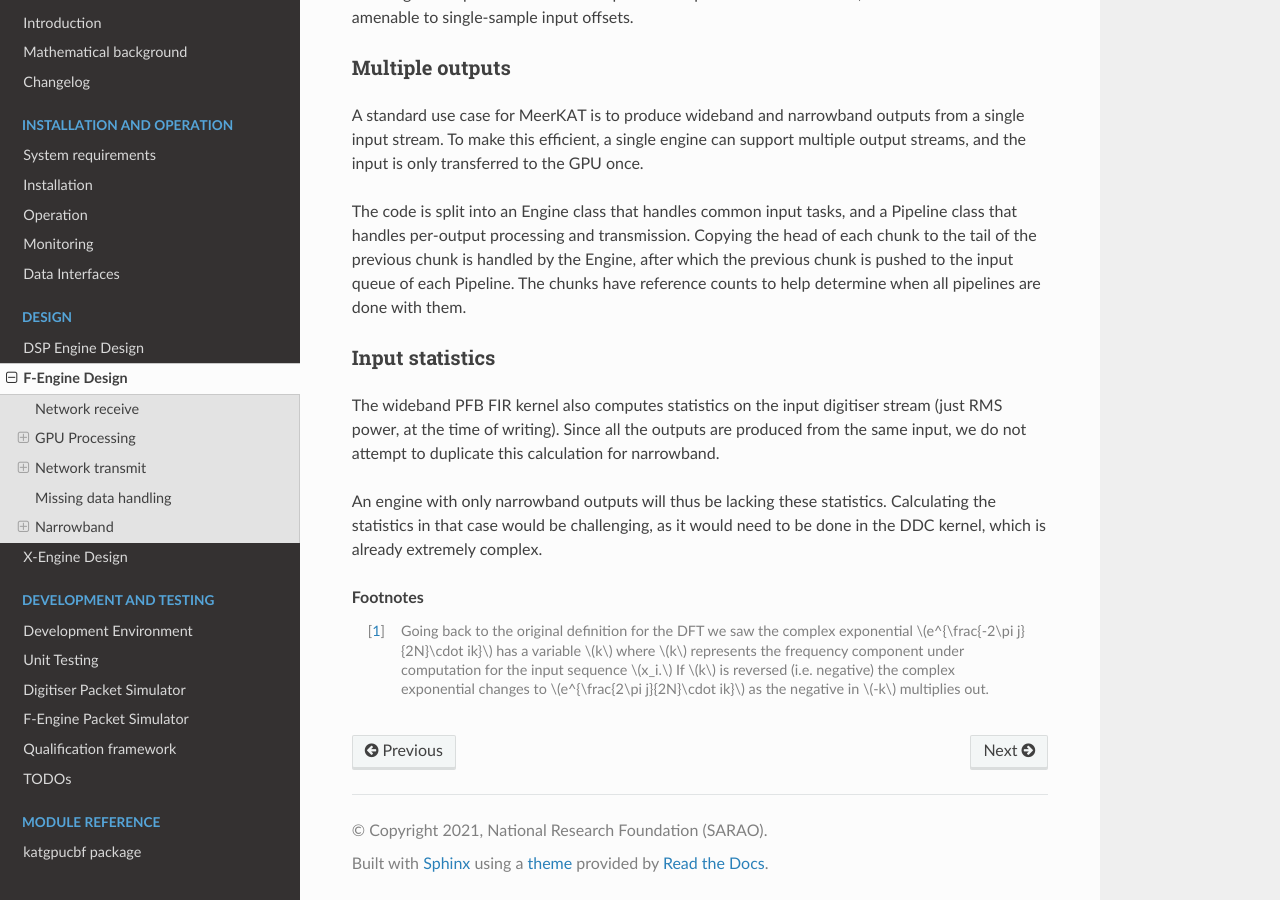
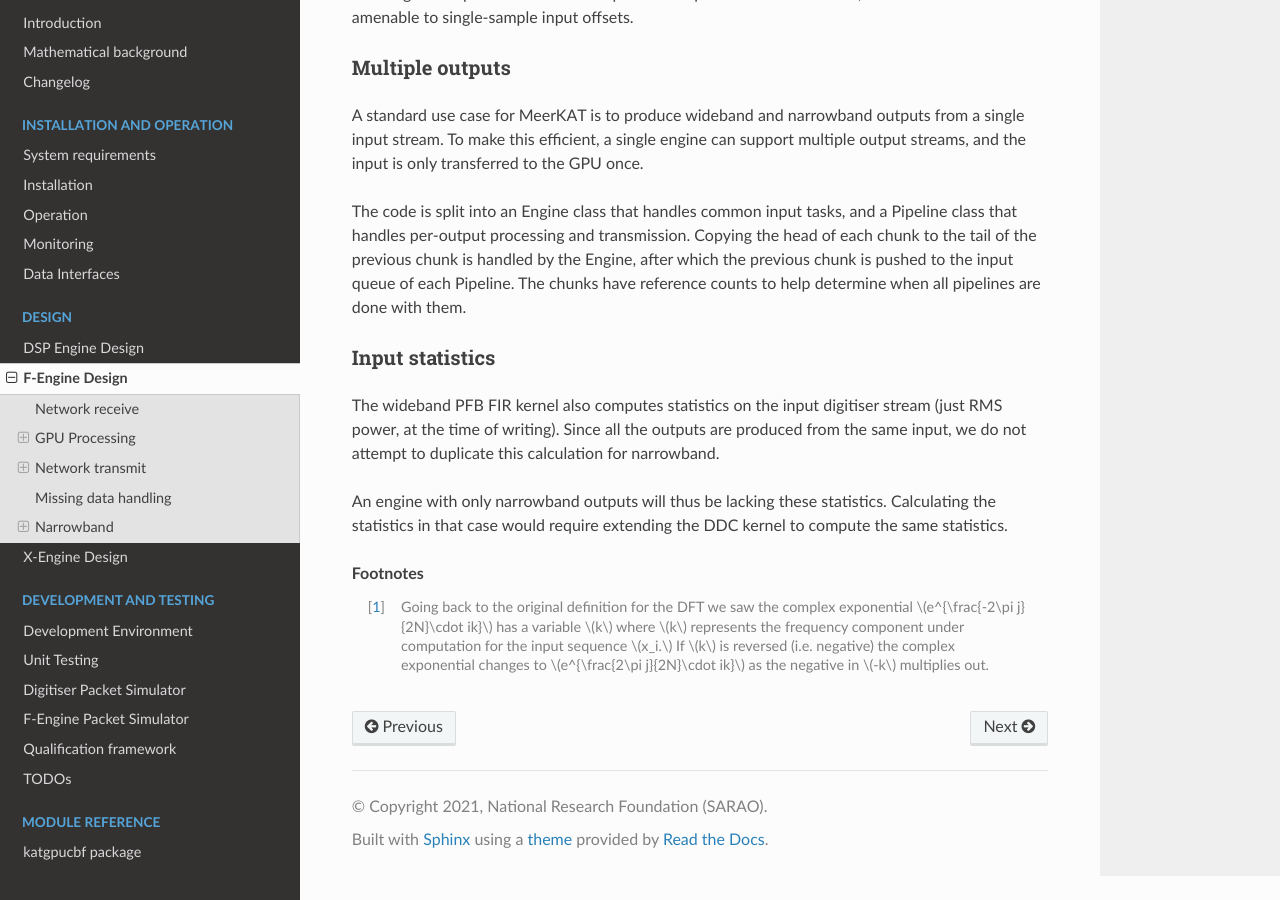
Before and after one commit to ska-sa/katgpucbf, a Sphinx documentation site: the page built from doc/fgpu.design.rst, in a window 1280 px wide and 900 px high, scrolled down 14423 px. Built offline with Sphinx 7.4.7 and the Read the Docs theme 2.0.0, drawn with Linux system fonts in a browser that asks for light colours; a script that is not in the unit is left out; the version number could not be read and is left out.

Commit message:
No longer call DDC kernel "extremely complex"

```diff
--- a/doc/fgpu.design.rst
+++ b/doc/fgpu.design.rst
@@ -734,8 +734,8 @@ produced from the same input, we do not attempt to duplicate this calculation
 for narrowband.
 
 An engine with only narrowband outputs will thus be lacking these statistics.
-Calculating the statistics in that case would be challenging, as it would
-need to be done in the DDC kernel, which is already extremely complex.
+Calculating the statistics in that case would require extending the DDC kernel
+to compute the same statistics.
 
 .. rubric:: Footnotes
 
```
